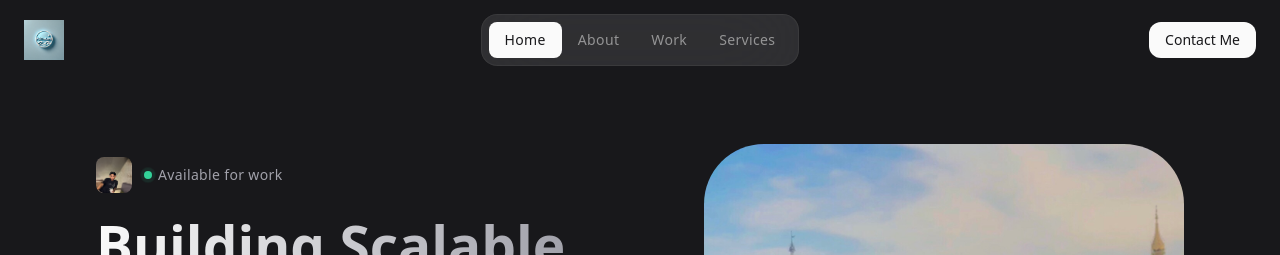
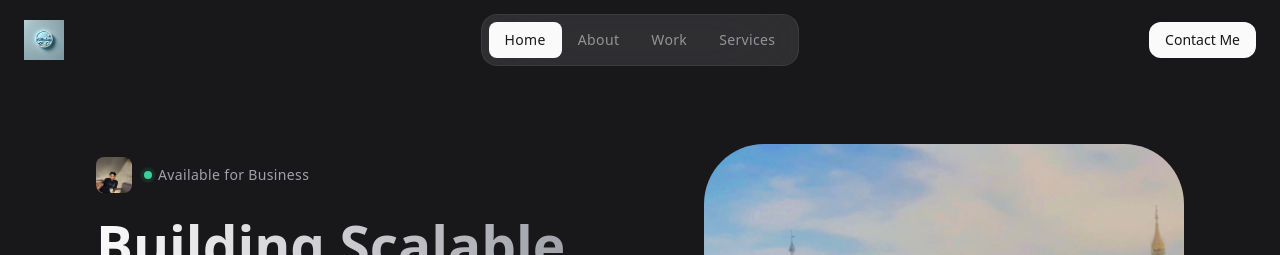
Before and after one commit to kyiithelord/kyiiisburning, a React (Vite) app: page / in a window 1280 px wide. Shown: the top 255 px of the page. Built offline with nearby package versions, Linux system fonts and the light colour scheme.

Commit message:
work change to business

```diff
--- a/src/components/Hero.jsx
+++ b/src/components/Hero.jsx
@@ -25,7 +25,7 @@ const Hero = () => {
                     <span className="absolute inset-0 rounded-full bg-emerald-400 animate-ping"></span>
                   </span>
 
-                  Available for work
+                  Available for Business
 
                 </div>
               </div>
```
